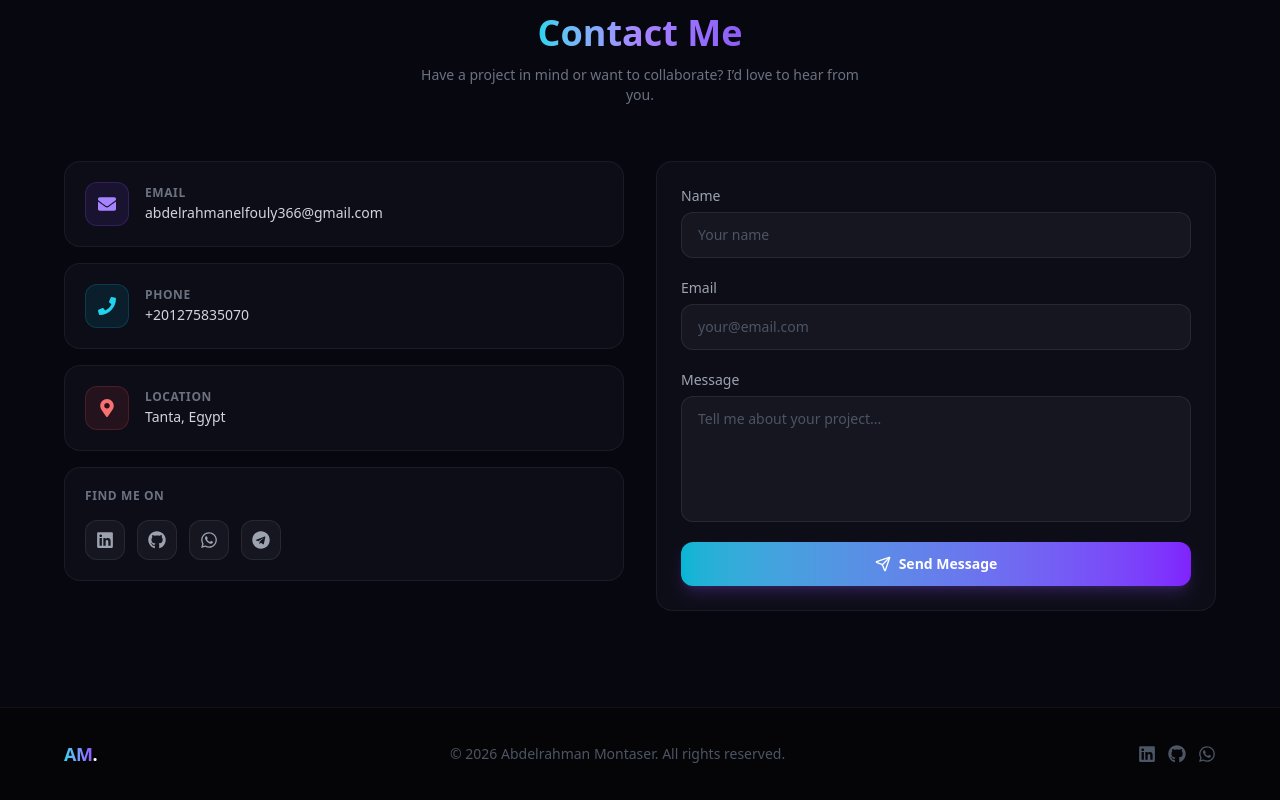
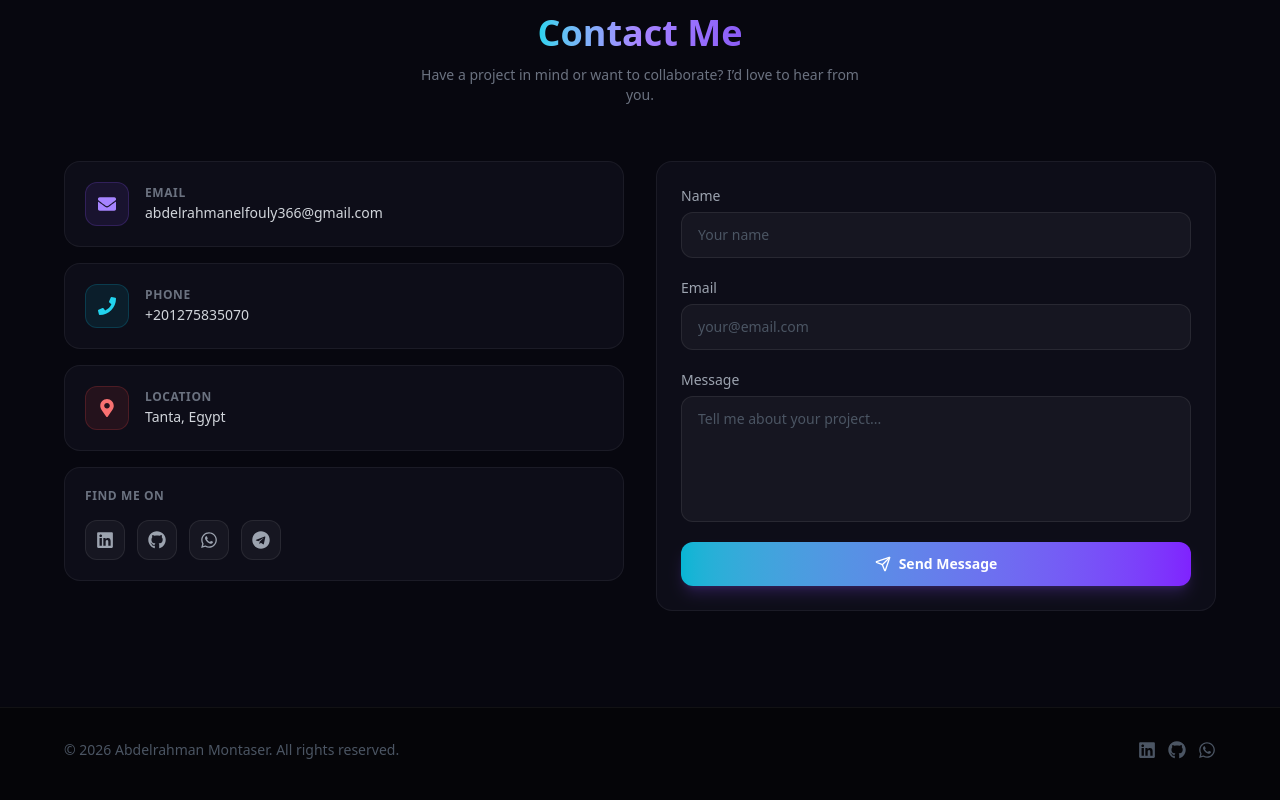
Before and after one commit to Elfouly282/portofino, a React (Vite) app: page / in a window 1280 px wide. Shown: the part 5861-6661 px from the top of the page. Built offline with nearby package versions, Linux system fonts and the light colour scheme.

Commit message:
Update footer
Made-with: Cursor

```diff
--- a/src/Components/footer.jsx
+++ b/src/Components/footer.jsx
@@ -5,12 +5,12 @@ const Footer = () => {
   return (
     <footer className="bg-[#050508] border-t border-white/[0.05] py-8 px-6">
       <div className="max-w-6xl mx-auto flex flex-col md:flex-row items-center justify-between gap-4">
-        <a href="#home" className="text-lg font-black tracking-tight select-none">
+        {/* <a href="#home" className="text-lg font-black tracking-tight select-none">
           <span className="bg-gradient-to-r from-cyan-400 to-violet-500 bg-clip-text text-transparent">
             AM
           </span>
           <span className="text-white">.</span>
-        </a>
+        </a> */}
 
         <p className="text-gray-600 text-sm">
           © 2026 Abdelrahman Montaser. All rights reserved.
```
